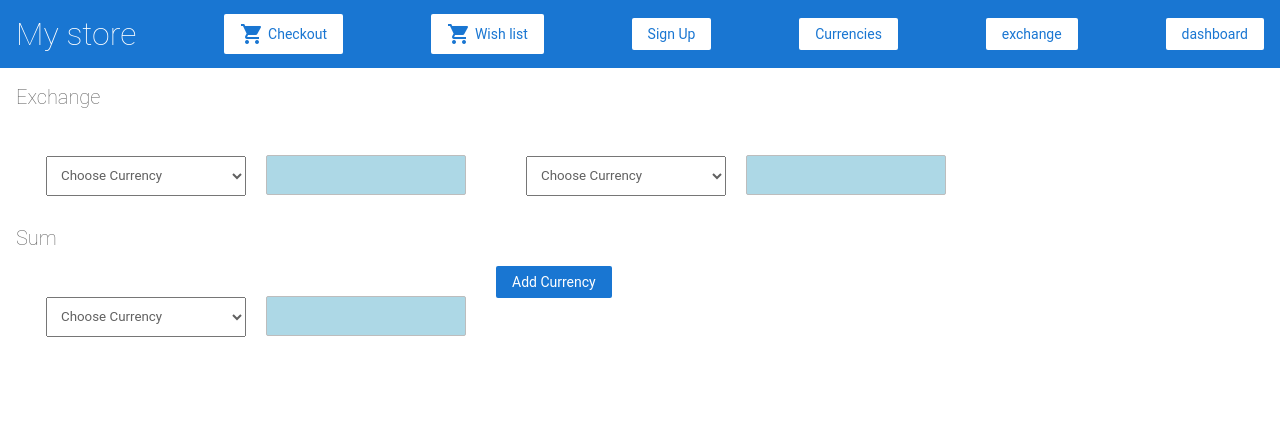
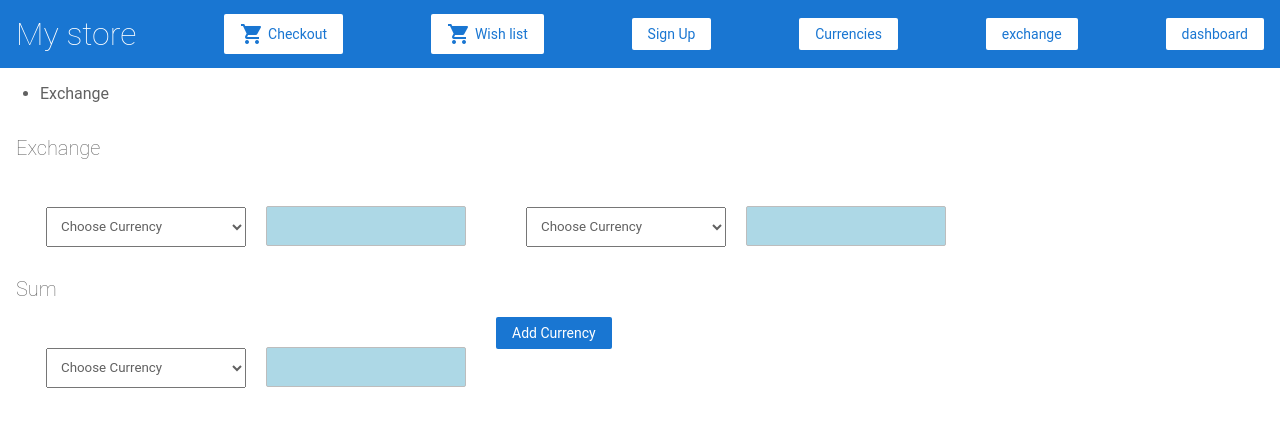
Before and after one commit to eliso1303/angular-tutorial-first, an Angular app: page /exchange in a window 1280 px wide. Shown: the top 426 px of the page. Built offline with nearby package versions, Linux system fonts and the light colour scheme.

Commit message:
feat(23-routing-part-2): Finish part-2

```diff
--- a/src/app/app.component.html
+++ b/src/app/app.component.html
@@ -1,4 +1,6 @@
 <app-top-bar></app-top-bar>
+<app-breadcrumbs></app-breadcrumbs>
+
 <div class="container">
   <router-outlet></router-outlet>
 </div>
--- /dev/null
+++ b/src/app/breadcrumbs/breadcrumbs.component.html
@@ -0,0 +1,6 @@
+<ul>
+    <li *ngFor="let item of breadcrumbsList; let i = index">
+        <span *ngIf="i === breadcrumbsList.length-1">{{item.data.name}}</span>
+        <a routerLink="{{item.path}}" *ngIf="i !== breadcrumbsList.length-1">{{item.data.name}}</a>
+    </li>
+</ul>
--- /dev/null
+++ b/src/app/breadcrumbs/breadcrumbs.component.ts
@@ -0,0 +1,34 @@
+import { Component, OnInit } from '@angular/core';
+import { Router, NavigationEnd, ActivatedRoute } from '@angular/router';
+import { filter, map } from 'rxjs/operators';
+
+@Component({
+  selector: 'app-breadcrumbs',
+  templateUrl: './breadcrumbs.component.html',
+  styleUrls: ['./breadcrumbs.component.scss']
+})
+export class BreadcrumbsComponent implements OnInit {
+  breadcrumbsList = [];
+  constructor(private router: Router, private activatedRoute: ActivatedRoute) { }
+
+  ngOnInit() {
+    this.router.events
+      .pipe(
+        filter(value => value instanceof NavigationEnd),
+        map(value => value as NavigationEnd)
+      )
+      .subscribe(value => {
+        this.breadcrumbsList = [];
+        const paths = value.url.split('/').slice(1);
+        for (const path of paths) {
+          const route = this.router.config.find(item => item.path.includes(path));
+          if (route) {
+            this.breadcrumbsList.push(route);
+          } else {
+            this.breadcrumbsList.push(this.activatedRoute.firstChild.snapshot);
+          }
+        }
+      });
+  }
+
+}
```
Also changed, not shown: src/app/app.module.ts (+15 -13 lines), src/app/breadcrumbs/breadcrumbs.component.scss (added).
